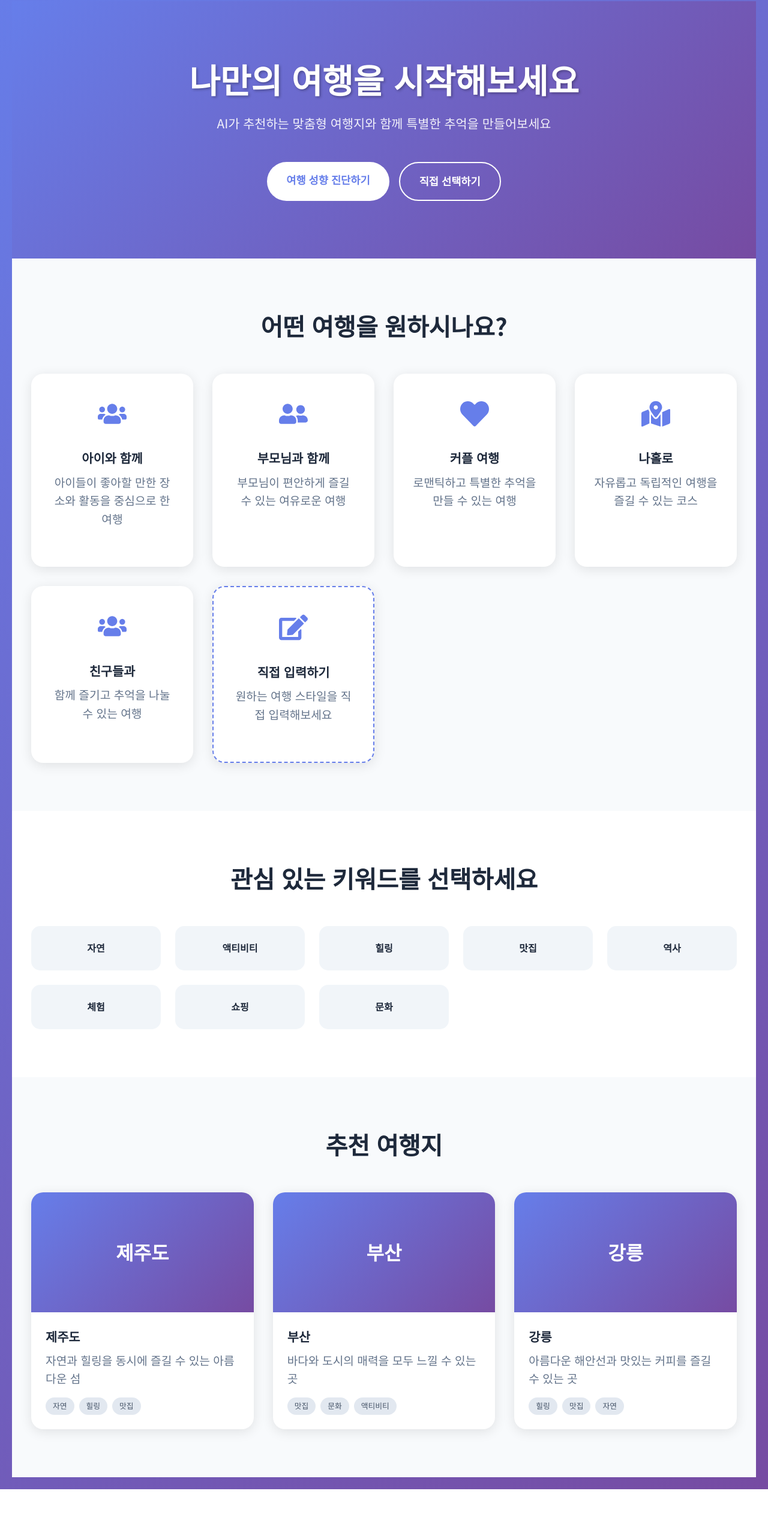
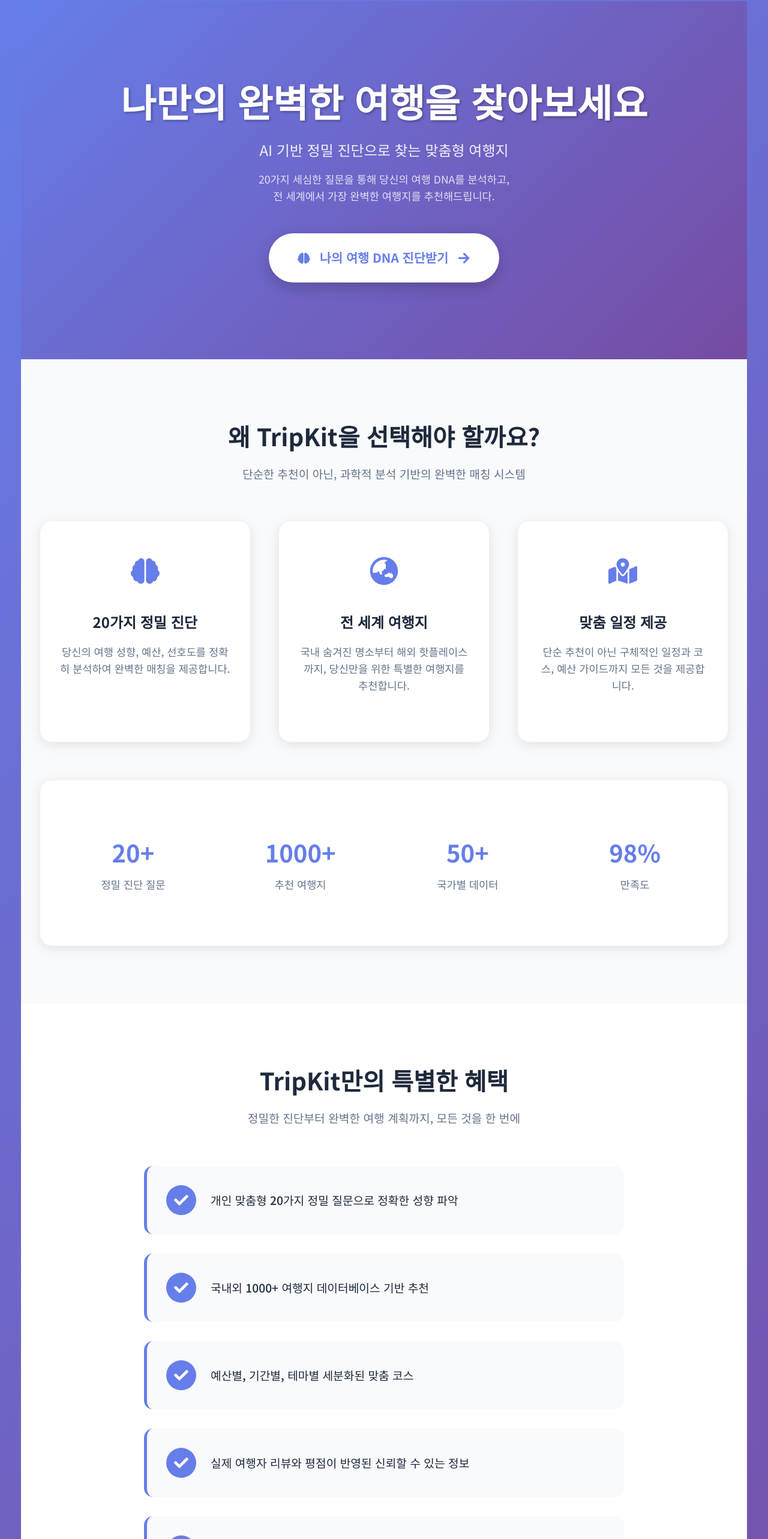
Before and after one commit to suaseo0929-ship-it/tripkit-website, a React (Create React App) app: page / in a window 1280 px wide. Shown: the part 98-2664 px from the top of the page at 60% size. Before the commit the page ends 2581 px from the top, so only its background shows below. Built offline with nearby package versions, Linux system fonts and the light colour scheme.

Commit message:
Update HomePage.tsx

```diff
--- a/src/pages/HomePage.tsx
+++ b/src/pages/HomePage.tsx
@@ -1,8 +1,8 @@
-import React, { useState } from 'react';
+import React from 'react';
 import { Link } from 'react-router-dom';
 import styled from 'styled-components';
 import { motion } from 'framer-motion';
-import { FaMapMarkedAlt, FaHeart, FaUsers, FaLeaf, FaUtensils, FaCamera, FaUserFriends, FaEdit, FaPlus } from 'react-icons/fa';
+import { FaBrain, FaGlobeAsia, FaMapMarkedAlt, FaHeart, FaUsers, FaLeaf, FaStar, FaCheck, FaArrowRight } from 'react-icons/fa';
 
 const HomeContainer = styled.div`
   min-height: 100vh;
@@ -11,7 +11,7 @@
 const HeroSection = styled.section`
   background: linear-gradient(135deg, #667eea 0%, #764ba2 100%);
   color: white;
-  padding: 6rem 2rem;
+  padding: 8rem 2rem;
   text-align: center;
   position: relative;
   overflow: hidden;
@@ -25,7 +25,7 @@
 `;
 
 const HeroTitle = styled.h1`
-  font-size: 3.5rem;
+  font-size: 4rem;
   font-weight: 700;
   margin-bottom: 1.5rem;
   line-height: 1.2;
@@ -36,85 +36,86 @@
 `;
 
 const HeroSubtitle = styled.p`
-  font-size: 1.3rem;
-  margin-bottom: 3rem;
+  font-size: 1.5rem;
+  margin-bottom: 1rem;
   opacity: 0.9;
-  max-width: 600px;
+  max-width: 700px;
   margin-left: auto;
   margin-right: auto;
 `;
 
-const CTAButtons = styled.div`
-  display: flex;
-  gap: 1rem;
-  justify-content: center;
-  flex-wrap: wrap;
+const HeroDescription = styled.p`
+  font-size: 1.1rem;
+  margin-bottom: 3rem;
+  opacity: 0.8;
+  max-width: 600px;
+  margin-left: auto;
+  margin-right: auto;
+  line-height: 1.6;
 `;
 
-const PrimaryButton = styled(Link)`
+const CTAButton = styled(Link)`
   background: white;
   color: #667eea;
-  padding: 1rem 2rem;
+  padding: 1.5rem 3rem;
   border-radius: 50px;
-  font-weight: 600;
-  font-size: 1.1rem;
+  font-weight: 700;
+  font-size: 1.3rem;
   text-decoration: none;
   transition: all 0.3s ease;
+  display: inline-flex;
+  align-items: center;
+  gap: 1rem;
+  box-shadow: 0 8px 25px rgba(0, 0, 0, 0.2);
 
   &:hover {
-    transform: translateY(-3px);
-    box-shadow: 0 10px 25px rgba(0, 0, 0, 0.2);
+    transform: translateY(-5px);
+    box-shadow: 0 15px 35px rgba(0, 0, 0, 0.3);
   }
 `;
 
-const SecondaryButton = styled(Link)`
-  background: transparent;
-  color: white;
-  padding: 1rem 2rem;
-  border-radius: 50px;
-  font-weight: 600;
-  font-size: 1.1rem;
-  text-decoration: none;
-  border: 2px solid white;
-  transition: all 0.3s ease;
-
-  &:hover {
-    background: white;
-    color: #667eea;
-    transform: translateY(-3px);
-  }
+const FeaturesSection = styled.section`
+  padding: 6rem 2rem;
+  background: #f8fafc;
 `;
 
-const TravelStyleSection = styled.section`
-  padding: 5rem 2rem;
-  background: #f8fafc;
+const FeaturesContainer = styled.div`
+  max-width: 1200px;
+  margin: 0 auto;
 `;
 
 const SectionTitle = styled.h2`
   text-align: center;
   font-size: 2.5rem;
   font-weight: 700;
-  margin-bottom: 3rem;
+  margin-bottom: 1rem;
   color: #1e293b;
 `;
 
-const StyleGrid = styled.div`
-  display: grid;
-  grid-template-columns: repeat(auto-fit, minmax(250px, 1fr));
-  gap: 2rem;
-  max-width: 1200px;
-  margin: 0 auto;
+const SectionSubtitle = styled.p`
+  text-align: center;
+  font-size: 1.2rem;
+  color: #64748b;
+  margin-bottom: 4rem;
+  max-width: 600px;
+  margin-left: auto;
+  margin-right: auto;
 `;
 
-const StyleCard = styled(motion.div)<{ $isCustom?: boolean }>`
+const FeaturesGrid = styled.div`
+  display: grid;
+  grid-template-columns: repeat(auto-fit, minmax(300px, 1fr));
+  gap: 3rem;
+  margin-bottom: 4rem;
+`;
+
+const FeatureCard = styled(motion.div)`
   background: white;
-  padding: 2rem;
+  padding: 3rem 2rem;
   border-radius: 20px;
   text-align: center;
   box-shadow: 0 4px 20px rgba(0, 0, 0, 0.1);
-  cursor: pointer;
   transition: all 0.3s ease;
-  border: ${props => props.$isCustom ? '2px dashed #667eea' : 'none'};
 
   &:hover {
     transform: translateY(-10px);
@@ -122,99 +123,105 @@
   }
 `;
 
-const StyleIcon = styled.div`
+const FeatureIcon = styled.div`
   font-size: 3rem;
-  margin-bottom: 1rem;
+  margin-bottom: 1.5rem;
   color: #667eea;
 `;
 
-const StyleTitle = styled.h3`
-  font-size: 1.3rem;
+const FeatureTitle = styled.h3`
+  font-size: 1.5rem;
   font-weight: 600;
-  margin-bottom: 0.5rem;
+  margin-bottom: 1rem;
   color: #1e293b;
 `;
 
-const StyleDescription = styled.p`
+const FeatureDescription = styled.p`
   color: #64748b;
   line-height: 1.6;
+  font-size: 1.1rem;
 `;
 
-const CustomInputContainer = styled.div`
-  display: flex;
-  flex-direction: column;
-  gap: 1rem;
-  margin-top: 1rem;
+const StatsSection = styled.div`
+  background: white;
+  padding: 4rem 2rem;
+  border-radius: 20px;
+  box-shadow: 0 4px 20px rgba(0, 0, 0, 0.1);
 `;
 
-const CustomInput = styled.input`
-  padding: 0.75rem;
-  border: 2px solid #e2e8f0;
-  border-radius: 10px;
-  font-size: 1rem;
-  outline: none;
-
-  &:focus {
-    border-color: #667eea;
-  }
+const StatsGrid = styled.div`
+  display: grid;
+  grid-template-columns: repeat(auto-fit, minmax(200px, 1fr));
+  gap: 2rem;
+  text-align: center;
 `;
 
-const AddCustomButton = styled.button`
-  background: #10b981;
+const StatItem = styled.div`
+  padding: 1.5rem;
+`;
+
+const StatNumber = styled.div`
+  font-size: 2.5rem;
+  font-weight: 700;
+  color: #667eea;
+  margin-bottom: 0.5rem;
+`;
+
+const StatLabel = styled.div`
+  font-size: 1.1rem;
+  color: #64748b;
+  font-weight: 500;
+`;
+
+const BenefitsSection = styled.section`
+  padding: 6rem 2rem;
+  background: white;
+`;
+
+const BenefitsList = styled.div`
+  max-width: 800px;
+  margin: 0 auto;
+  display: grid;
+  gap: 2rem;
+`;
+
+const BenefitItem = styled(motion.div)`
+  display: flex;
+  align-items: center;
+  gap: 1.5rem;
+  padding: 2rem;
+  background: #f8fafc;
+  border-radius: 15px;
+  border-left: 5px solid #667eea;
+`;
+
+const BenefitIcon = styled.div`
+  background: #667eea;
   color: white;
-  padding: 0.75rem 1.5rem;
-  border-radius: 10px;
-  font-weight: 600;
-  cursor: pointer;
-  transition: all 0.3s ease;
+  width: 50px;
+  height: 50px;
+  border-radius: 50%;
   display: flex;
   align-items: center;
   justify-content: center;
-  gap: 0.5rem;
-
-  &:hover {
-    background: #059669;
-    transform: translateY(-2px);
-  }
+  font-size: 1.5rem;
+  flex-shrink: 0;
 `;
 
-const KeywordSection = styled.section`
-  padding: 5rem 2rem;
-  background: white;
+const BenefitText = styled.div`
+  font-size: 1.2rem;
+  color: #1e293b;
+  font-weight: 500;
 `;
 
-const KeywordGrid = styled.div`
-  display: grid;
-  grid-template-columns: repeat(auto-fit, minmax(200px, 1fr));
-  gap: 1.5rem;
-  max-width: 1200px;
-  margin: 0 auto;
-`;
-
-const KeywordCard = styled(motion.div)<{ $selected?: boolean }>`
-  background: ${props => props.$selected ? '#667eea' : '#f1f5f9'};
-  color: ${props => props.$selected ? 'white' : '#1e293b'};
-  padding: 1.5rem;
-  border-radius: 15px;
-  text-align: center;
-  cursor: pointer;
-  transition: all 0.3s ease;
-  font-weight: 600;
-
-  &:hover {
-    transform: translateY(-5px);
-    box-shadow: 0 10px 25px rgba(0, 0, 0, 0.1);
-  }
-`;
-
-const RecommendationSection = styled.section`
-  padding: 5rem 2rem;
+const DestinationsPreview = styled.section`
+  padding: 6rem 2rem;
   background: #f8fafc;
 `;
 
 const DestinationGrid = styled.div`
   display: grid;
-  grid-template-columns: repeat(auto-fit, minmax(300px, 1fr));
+  grid-template-columns: repeat(auto-fit, minmax(250px, 1fr));
   gap: 2rem;
   max-width: 1200px;
   margin: 0 auto;
@@ -225,23 +232,22 @@
   border-radius: 20px;
   overflow: hidden;
   box-shadow: 0 4px 20px rgba(0, 0, 0, 0.1);
-  cursor: pointer;
   transition: all 0.3s ease;
 
   &:hover {
-    transform: translateY(-10px);
-    box-shadow: 0 20px 40px rgba(0, 0, 0, 0.15);
+    transform: translateY(-5px);
+    box-shadow: 0 15px 35px rgba(0, 0, 0, 0.15);
   }
 `;
 
-const DestinationImage = styled.div`
-  height: 200px;
-  background: linear-gradient(135deg, #667eea, #764ba2);
+const DestinationImage = styled.div<{ $bgColor: string }>`
+  height: 150px;
+  background: ${props => props.$bgColor};
   display: flex;
   align-items: center;
   justify-content: center;
   color: white;
-  font-size: 2rem;
+  font-size: 1.5rem;
   font-weight: 700;
 `;
 
@@ -249,8 +255,8 @@
   padding: 1.5rem;
 `;
 
-const DestinationTitle = styled.h3`
-  font-size: 1.3rem;
+const DestinationName = styled.h4`
+  font-size: 1.2rem;
   font-weight: 600;
   margin-bottom: 0.5rem;
   color: #1e293b;
@@ -258,118 +264,44 @@
 
 const DestinationDescription = styled.p`
   color: #64748b;
-  line-height: 1.6;
-  margin-bottom: 1rem;
+  font-size: 0.9rem;
+  line-height: 1.5;
 `;
 
-const DestinationTags = styled.div`
-  display: flex;
-  gap: 0.5rem;
-  flex-wrap: wrap;
-`;
-
-const Tag = styled.span`
-  background: #e2e8f0;
-  color: #475569;
-  padding: 0.25rem 0.75rem;
-  border-radius: 20px;
-  font-size: 0.8rem;
-  font-weight: 500;
-`;
-
-const travelStyles = [
+const features = [
   {
-    id: 'family-kids',
-    title: '아이와 함께',
-    description: '아이들이 좋아할 만한 장소와 활동을 중심으로 한 여행',
-    icon: <FaUsers />
+    icon: <FaBrain />,
+    title: '20가지 정밀 진단',
+    description: '당신의 여행 성향, 예산, 선호도를 정확히 분석하여 완벽한 매칭을 제공합니다.'
   },
   {
-    id: 'family-parents',
-    title: '부모님과 함께',
-    description: '부모님이 편안하게 즐길 수 있는 여유로운 여행',
-    icon: <FaUserFriends />
+    icon: <FaGlobeAsia />,
+    title: '전 세계 여행지',
+    description: '국내 숨겨진 명소부터 해외 핫플레이스까지, 당신만을 위한 특별한 여행지를 추천합니다.'
   },
   {
-    id: 'couple',
-    title: '커플 여행',
-    description: '로맨틱하고 특별한 추억을 만들 수 있는 여행',
-    icon: <FaHeart />
-  },
-  {
-    id: 'solo',
-    title: '나홀로',
-    description: '자유롭고 독립적인 여행을 즐길 수 있는 코스',
-    icon: <FaMapMarkedAlt />
-  },
-  {
-    id: 'group',
-    title: '친구들과',
-    description: '함께 즐기고 추억을 나눌 수 있는 여행',
-    icon: <FaUsers />
-  },
-  {
-    id: 'custom',
-    title: '직접 입력하기',
-    description: '원하는 여행 스타일을 직접 입력해보세요',
-    icon: <FaEdit />,
-    isCustom: true
+    icon: <FaMapMarkedAlt />,
+    title: '맞춤 일정 제공',
+    description: '단순 추천이 아닌 구체적인 일정과 코스, 예산 가이드까지 모든 것을 제공합니다.'
   }
 ];
 
-const keywords = [
-  '자연', '액티비티', '힐링', '맛집', '역사', '체험', '쇼핑', '문화'
+const benefits = [
+  '개인 맞춤형 20가지 정밀 질문으로 정확한 성향 파악',
+  '국내외 1000+ 여행지 데이터베이스 기반 추천',
+  '예산별, 기간별, 테마별 세분화된 맞춤 코스',
+  '실제 여행자 리뷰와 평점이 반영된 신뢰할 수 있는 정보',
+  '여행 전 준비부터 현지 팁까지 완벽한 가이드 제공'
 ];
 
-const destinations = [
-  {
-    id: 1,
-    name: '제주도',
-    description: '자연과 힐링을 동시에 즐길 수 있는 아름다운 섬',
-    tags: ['자연', '힐링', '맛집']
-  },
-  {
-    id: 2,
-    name: '부산',
-    description: '바다와 도시의 매력을 모두 느낄 수 있는 곳',
-    tags: ['맛집', '문화', '액티비티']
-  },
-  {
-    id: 3,
-    name: '강릉',
-    description: '아름다운 해안선과 맛있는 커피를 즐길 수 있는 곳',
-    tags: ['힐링', '맛집', '자연']
-  }
+const sampleDestinations = [
+  { name: '제주도', desc: '자연과 힐링의 완벽한 조화', bgColor: 'linear-gradient(135deg, #74b9ff, #0984e3)' },
+  { name: '교토', desc: '전통과 현대가 어우러진 문화의 도시', bgColor: 'linear-gradient(135deg, #fd79a8, #e84393)' },
+  { name: '발리', desc: '신들의 섬에서 즐기는 휴양', bgColor: 'linear-gradient(135deg, #fdcb6e, #e17055)' },
+  { name: '파리', desc: '로맨스와 예술의 도시', bgColor: 'linear-gradient(135deg, #a29bfe, #6c5ce7)' },
 ];
 
 const HomePage: React.FC = () => {
-  const [selectedKeywords, setSelectedKeywords] = useState<string[]>([]);
-  const [selectedTravelStyle, setSelectedTravelStyle] = useState<string>('');
-  const [customTravelStyle, setCustomTravelStyle] = useState<string>('');
-  const [customStyles, setCustomStyles] = useState<string[]>([]);
-
-  const handleKeywordClick = (keyword: string) => {
-    setSelectedKeywords(prev =>
-      prev.includes(keyword)
-        ? prev.filter(k => k !== keyword)
-        : [...prev, keyword]
-    );
-  };
-
-  const handleTravelStyleClick = (styleId: string) => {
-    setSelectedTravelStyle(styleId);
-    if (styleId !== 'custom') {
-      setCustomTravelStyle('');
-    }
-  };
-
-  const handleAddCustomStyle = () => {
-    if (customTravelStyle.trim() && !customStyles.includes(customTravelStyle.trim())) {
-      setCustomStyles(prev => [...prev, customTravelStyle.trim()]);
-      setCustomTravelStyle('');
-    }
-  };
-
   return (
     <HomeContainer>
       <HeroSection>
@@ -379,118 +311,129 @@
             animate={{ opacity: 1, y: 0 }}
             transition={{ duration: 0.8 }}
           >
-            <HeroTitle>나만의 여행을 시작해보세요</HeroTitle>
+            <HeroTitle>나만의 완벽한 여행을 찾아보세요</HeroTitle>
             <HeroSubtitle>
-              AI가 추천하는 맞춤형 여행지와 함께 특별한 추억을 만들어보세요
+              AI 기반 정밀 진단으로 찾는 맞춤형 여행지
             </HeroSubtitle>
+            <HeroDescription>
+              20가지 세심한 질문을 통해 당신의 여행 DNA를 분석하고,<br />
+              전 세계에서 가장 완벽한 여행지를 추천해드립니다.
+            </HeroDescription>
           </motion.div>
 
           <motion.div
             initial={{ opacity: 0, y: 30 }}
             animate={{ opacity: 1, y: 0 }}
-            transition={{ duration: 0.8, delay: 0.2 }}
+            transition={{ duration: 0.8, delay: 0.3 }}
           >
-            <CTAButtons>
-              <PrimaryButton to="/travel-test">여행 성향 진단하기</PrimaryButton>
-              <SecondaryButton to="/travel-test">직접 선택하기</SecondaryButton>
-            </CTAButtons>
+            <CTAButton to="/travel-test">
+              <FaBrain />
+              나의 여행 DNA 진단받기
+              <FaArrowRight />
+            </CTAButton>
           </motion.div>
         </HeroContent>
       </HeroSection>
 
-      <TravelStyleSection>
-        <SectionTitle>어떤 여행을 원하시나요?</SectionTitle>
-        <StyleGrid>
-          {travelStyles.map((style, index) => (
-            <StyleCard
-              key={style.id}
-              $isCustom={style.isCustom}
+      <FeaturesSection>
+        <FeaturesContainer>
+          <SectionTitle>왜 TripKit을 선택해야 할까요?</SectionTitle>
+          <SectionSubtitle>
+            단순한 추천이 아닌, 과학적 분석 기반의 완벽한 매칭 시스템
+          </SectionSubtitle>
+
+          <FeaturesGrid>
+            {features.map((feature, index) => (
+              <FeatureCard
+                key={index}
+                initial={{ opacity: 0, y: 30 }}
+                animate={{ opacity: 1, y: 0 }}
+                transition={{ duration: 0.5, delay: index * 0.2 }}
+                whileHover={{ scale: 1.05 }}
+              >
+                <FeatureIcon>{feature.icon}</FeatureIcon>
+                <FeatureTitle>{feature.title}</FeatureTitle>
+                <FeatureDescription>{feature.description}</FeatureDescription>
+              </FeatureCard>
+            ))}
+          </FeaturesGrid>
+
+          <StatsSection>
+            <StatsGrid>
+              <StatItem>
+                <StatNumber>20+</StatNumber>
+                <StatLabel>정밀 진단 질문</StatLabel>
+              </StatItem>
+              <StatItem>
+                <StatNumber>1000+</StatNumber>
+                <StatLabel>추천 여행지</StatLabel>
+              </StatItem>
+              <StatItem>
+                <StatNumber>50+</StatNumber>
+                <StatLabel>국가별 데이터</StatLabel>
+              </StatItem>
+              <StatItem>
+                <StatNumber>98%</StatNumber>
+                <StatLabel>만족도</StatLabel>
+              </StatItem>
+            </StatsGrid>
+          </StatsSection>
+        </FeaturesContainer>
+      </FeaturesSection>
+
+      <BenefitsSection>
+        <FeaturesContainer>
+          <SectionTitle>TripKit만의 특별한 혜택</SectionTitle>
+          <SectionSubtitle>
+            정밀한 진단부터 완벽한 여행 계획까지, 모든 것을 한 번에
+          </SectionSubtitle>
+
+          <BenefitsList>
+            {benefits.map((benefit, index) => (
+              <BenefitItem
+                key={index}
+                initial={{ opacity: 0, x: -30 }}
+                animate={{ opacity: 1, x: 0 }}
+                transition={{ duration: 0.5, delay: index * 0.1 }}
+              >
+                <BenefitIcon>
+                  <FaCheck />
+                </BenefitIcon>
+                <BenefitText>{benefit}</BenefitText>
+              </BenefitItem>
+            ))}
+          </BenefitsList>
+        </FeaturesContainer>
+      </BenefitsSection>
+
+      <DestinationsPreview>
+        <FeaturesContainer>
+          <SectionTitle>어떤 여행지를 추천받을 수 있나요?</SectionTitle>
+          <SectionSubtitle>
+            당신의 성향에 따라 이런 특별한 여행지들을 만날 수 있어요
+          </SectionSubtitle>
+
+          <DestinationGrid>
+            {sampleDestinations.map((destination, index) => (
+              <DestinationCard
+                key={index}
                 initial={{ opacity: 0, y: 30 }}
                 animate={{ opacity: 1, y: 0 }}
                 transition={{ duration: 0.5, delay: index * 0.1 }}
                 whileHover={{ scale: 1.05 }}
-              onClick={() => handleTravelStyleClick(style.id)}
               >
-              <StyleIcon>{style.icon}</StyleIcon>
-              <StyleTitle>{style.title}</StyleTitle>
-              <StyleDescription>{style.description}</StyleDescription>
-
-              {style.isCustom && selectedTravelStyle === 'custom' && (
-                <CustomInputContainer>
-                  <CustomInput
-                    type="text"
-                    placeholder="원하는 여행 스타일을 입력하세요..."
-                    value={customTravelStyle}
-                    onChange={(e) => setCustomTravelStyle(e.target.value)}
-                    onKeyPress={(e) => e.key === 'Enter' && handleAddCustomStyle()}
-                  />
-                  <AddCustomButton onClick={handleAddCustomStyle}>
-                    <FaPlus />
-                    추가하기
-                  </AddCustomButton>
-                  {customStyles.length > 0 && (
-                    <div style={{ marginTop: '1rem', textAlign: 'left' }}>
-                      <strong>추가된 스타일:</strong>
-                      {customStyles.map((style, idx) => (
-                        <div key={idx} style={{ marginTop: '0.5rem', padding: '0.5rem', background: '#f1f5f9', borderRadius: '8px' }}>
-                          {style}
-                        </div>
-                      ))}
-                    </div>
-                  )}
-                </CustomInputContainer>
-              )}
-            </StyleCard>
-          ))}
-        </StyleGrid>
-      </TravelStyleSection>
-
-      <KeywordSection>
-        <SectionTitle>관심 있는 키워드를 선택하세요</SectionTitle>
-        <KeywordGrid>
-          {keywords.map((keyword, index) => (
-            <KeywordCard
-              key={keyword}
-              $selected={selectedKeywords.includes(keyword)}
-              initial={{ opacity: 0, y: 20 }}
-              animate={{ opacity: 1, y: 0 }}
-              transition={{ duration: 0.5, delay: index * 0.1 }}
-              whileHover={{ scale: 1.05 }}
-              onClick={() => handleKeywordClick(keyword)}
-            >
-              {keyword}
-            </KeywordCard>
-          ))}
-        </KeywordGrid>
-      </KeywordSection>
-
-      <RecommendationSection>
-        <SectionTitle>추천 여행지</SectionTitle>
-        <DestinationGrid>
-          {destinations.map((destination, index) => (
-            <DestinationCard
-              key={destination.id}
-              initial={{ opacity: 0, y: 30 }}
-              animate={{ opacity: 1, y: 0 }}
-              transition={{ duration: 0.5, delay: index * 0.1 }}
-              whileHover={{ scale: 1.02 }}
-            >
-              <DestinationImage>
+                <DestinationImage $bgColor={destination.bgColor}>
                   {destination.name}
                 </DestinationImage>
                 <DestinationContent>
-                <DestinationTitle>{destination.name}</DestinationTitle>
-                <DestinationDescription>{destination.description}</DestinationDescription>
-                <DestinationTags>
-                  {destination.tags.map(tag => (
-                    <Tag key={tag}>{tag}</Tag>
-                  ))}
-                </DestinationTags>
+                  <DestinationName>{destination.name}</DestinationName>
+                  <DestinationDescription>{destination.desc}</DestinationDescription>
                 </DestinationContent>
               </DestinationCard>
             ))}
           </DestinationGrid>
-      </RecommendationSection>
+        </FeaturesContainer>
+      </DestinationsPreview>
     </HomeContainer>
   );
 };
```
Lines whose indentation alone changed are shown as unchanged.
